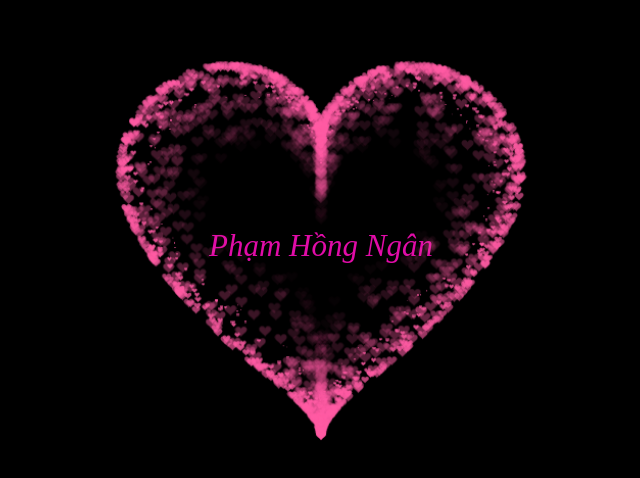
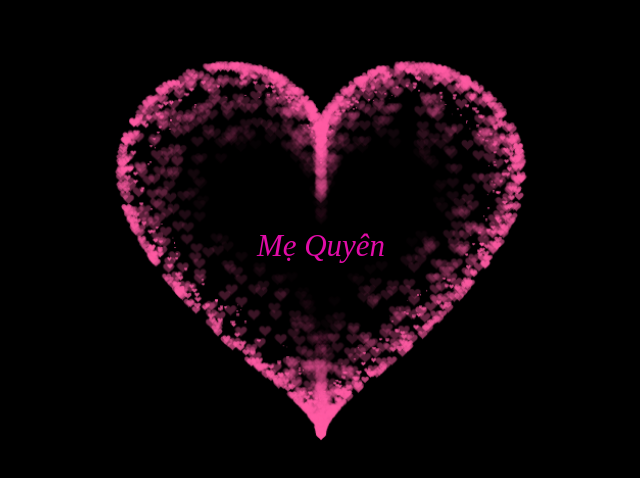
Before and after one commit to Tanh11/heart_code, a plain HTML site: page code trai tim.html in a window 1280 px wide. Shown: the part 152-630 px from the top of the page, without its empty margins (319-959 px from the left). Drawn offline with Linux system fonts and the light colour scheme.

Commit message:
Update code trai tim.html

```diff
--- a/code trai tim.html
+++ b/code trai tim.html
@@ -332,6 +332,6 @@ var ParticlePool = (function() {
         align-items: center;
         justify-content: center;
         margin-bottom: 5px;
-        text-align: center;">Phạm Hồng Ngân</div>
+        text-align: center;">Mẹ Quyên</div>
  </BODY>
 </HTML>
```
